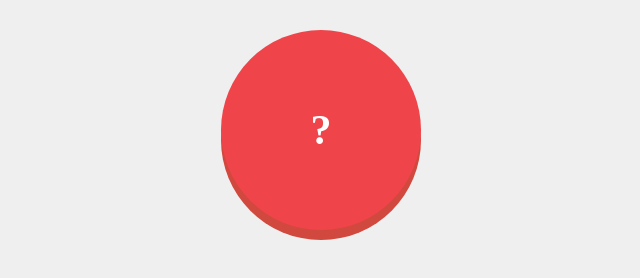
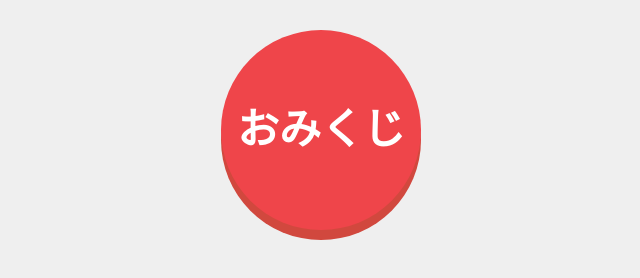
Before and after one commit to taku06mura/javascript_app, a plain HTML site: page omikuji.html in a window 1280 px wide. Shown: the whole page, without its empty margins (319-959 px from the left). Drawn offline with Linux system fonts and the light colour scheme.

Commit message:
update omikuji.html

```diff
--- a/omikuji.html
+++ b/omikuji.html
@@ -6,7 +6,7 @@
   <link rel="stylesheet" href="css/omikuji.css">
 </head>
 <body>
-  <div id="btn">?</div>
+  <div id="btn">おみくじ</div>
   <script src="js/omikuji.main.js"></script>
 </body>
 </html>
```
